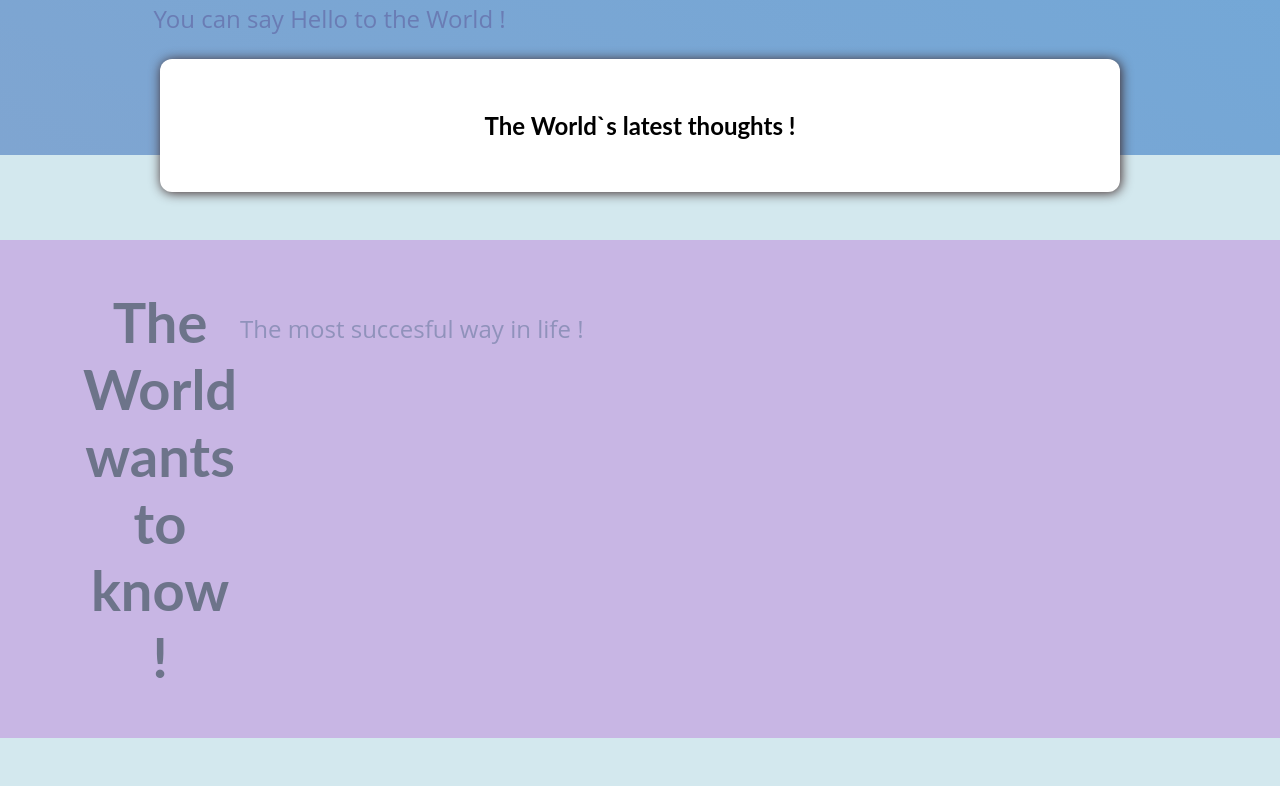
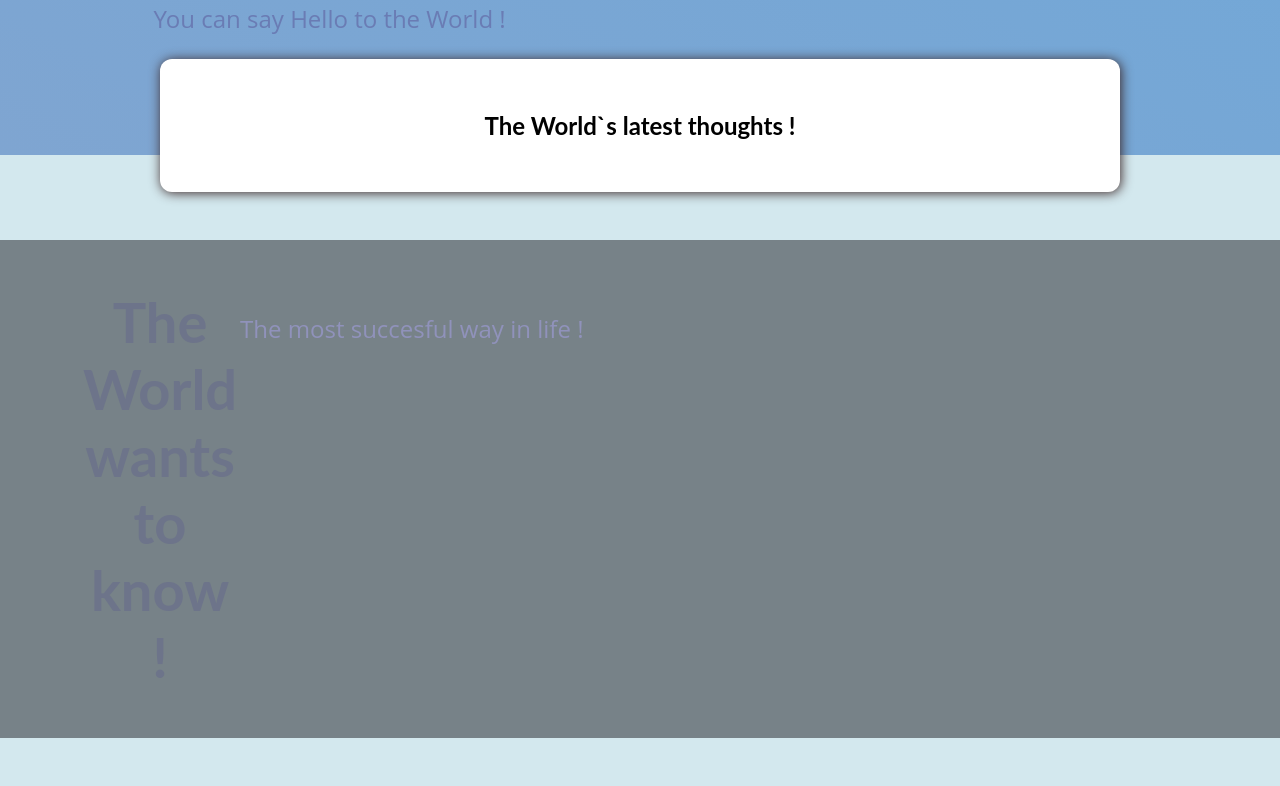
Before and after one commit to StefanGriffin/My_Site, a Django app: page / in a window 1280 px wide. Shown: the part 525-1311 px from the top of the page. Run offline with Django 3.2, Linux system fonts and the light colour scheme.

Commit message:
First error

```diff
--- a/blog/static/blog/index.css
+++ b/blog/static/blog/index.css
@@ -1,15 +1,16 @@
-
 #welcome {
-    background: linear-gradient(to right top, rgb(127, 165, 209), rgb(109, 169, 218));
+  background: linear-gradient(
+    to right top,
+    rgb(127, 165, 209),
+    rgb(109, 169, 218)
+  );
   padding: 6rem 12%;
 }
-
 
 #welcome header {
   display: flex;
   align-items: flex-start;
   margin: 3rem auto;
-
 }
 
 #welcome img {
@@ -27,7 +28,7 @@
 #welcome h2 {
   font-size: 3.5rem;
   margin: 0 0 0 2rem;
-    color:rgb(219, 223, 205);
+  color: rgb(219, 223, 205);
   width: 10rem;
 }
 
@@ -36,7 +37,6 @@
   font-size: 1.5rem;
 }
 
-
 #latest-posts {
   background-color: white;
   padding: 2rem;
@@ -44,7 +44,6 @@
   width: 60rem;
   margin: -6rem auto 2rem auto;
   box-shadow: 1px 1px 12px rgb(59, 37, 37);
-
 }
 
 #latest-posts h2 {
@@ -66,7 +65,7 @@
 #about {
   text-align: center;
   padding: 3rem;
-    background-color: rgb(200, 182, 228);
+  background-color: rgb(119, 130, 136);
   margin-top: 5rem;
 }
 
@@ -77,12 +76,9 @@
 #about p {
   font-size: 1.5rem;
   color: rgb(116, 60, 12);
-
 }
 
-
 #about {
-
   display: flex;
   align-items: flex-start;
   margin: 3rem auto;
@@ -91,13 +87,11 @@
 #about h2 {
   font-size: 3.5rem;
   margin: 0 0 0 2rem;
-    color:rgb(109, 116, 138);
+  color: rgb(109, 116, 138);
   width: 10rem;
-
 }
 
 #about p {
   font-size: 1.5rem;
   color: rgb(144, 146, 187);
-
 }
--- a/blog/templates/blog/include/post.html
+++ b/blog/templates/blog/include/post.html
@@ -16,4 +16,5 @@
      </article>
 
 
+
 </li>
```
Lines whose indentation alone changed are shown as unchanged.
